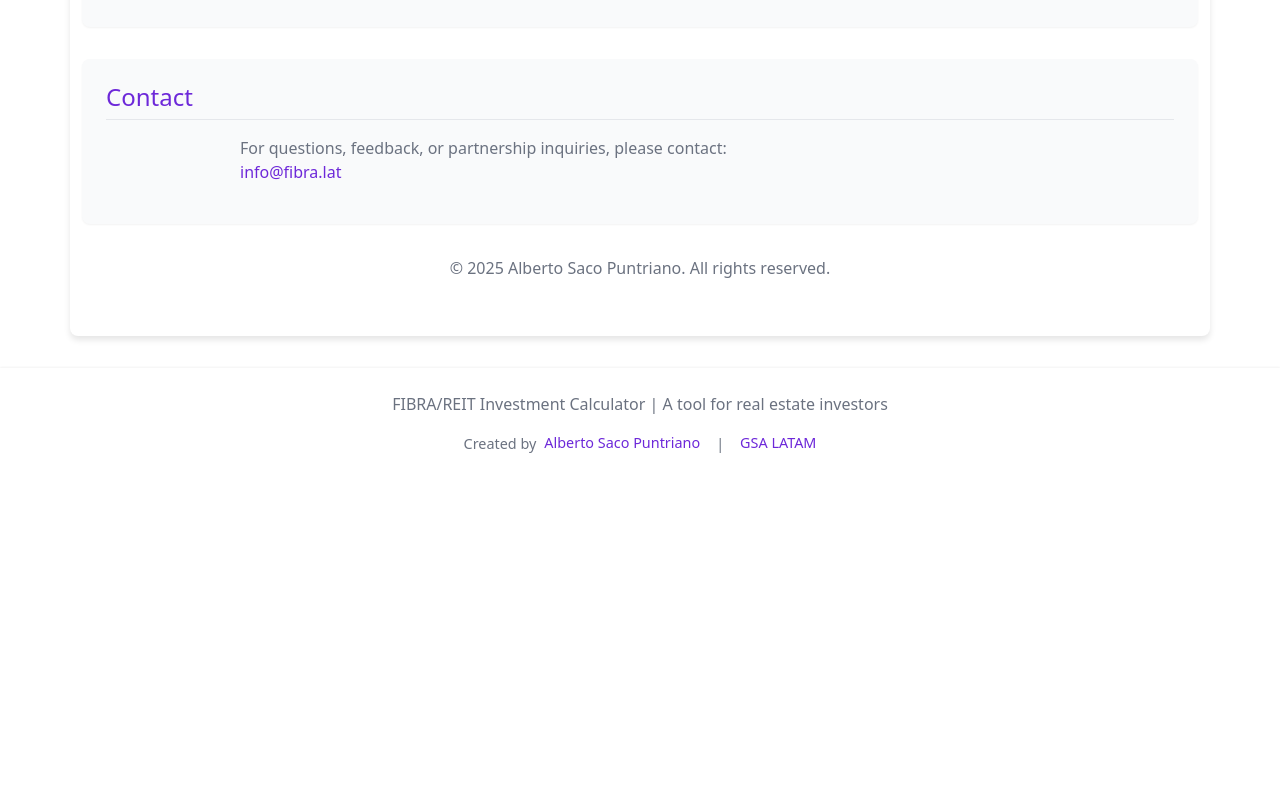
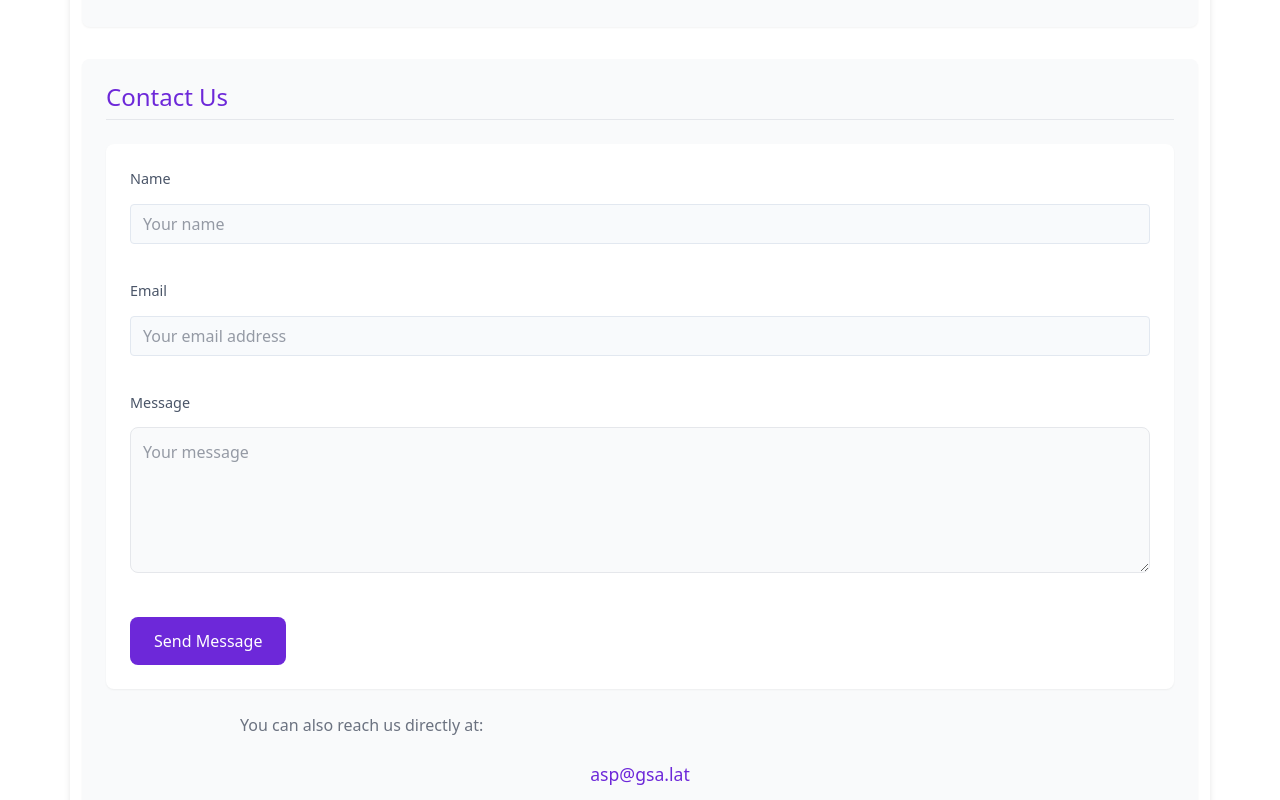
Before and after one commit to Matmax-Worldwide/fibra.lat, a React (Vite) app in the folder calculator/: page /about in a window 1280 px wide. Shown: the part 980-1780 px from the top of the page. Before the commit the page ends 1475 px from the top, so only its background shows below. Built offline with nearby package versions, Linux system fonts and the light colour scheme.

Commit message:
Add contact form to About page and update email to asp@gsa.lat

```diff
--- a/calculator/src/app/components/About.tsx
+++ b/calculator/src/app/components/About.tsx
@@ -1,6 +1,38 @@
-import React from 'react';
+import React, { useState } from 'react';
 
 const About: React.FC = () => {
+  const [formData, setFormData] = useState({
+    name: '',
+    email: '',
+    message: ''
+  });
+  const [formStatus, setFormStatus] = useState<'idle' | 'submitting' | 'success' | 'error'>('idle');
+
+  const handleChange = (e: React.ChangeEvent<HTMLInputElement | HTMLTextAreaElement>) => {
+    const { name, value } = e.target;
+    setFormData(prevData => ({
+      ...prevData,
+      [name]: value
+    }));
+  };
+
+  const handleSubmit = (e: React.FormEvent) => {
+    e.preventDefault();
+    setFormStatus('submitting');
+
+    // Simulate form submission - in a real app, you would send this to a server
+    setTimeout(() => {
+      console.log('Form submitted:', formData);
+      setFormStatus('success');
+      setFormData({ name: '', email: '', message: '' });
+
+      // Reset form status after 5 seconds
+      setTimeout(() => {
+        setFormStatus('idle');
+      }, 5000);
+    }, 1000);
+  };
+
   return (
     <div className="container">
       <h1>About FIBRA/REIT Investment Calculator</h1>
@@ -37,17 +69,70 @@ const About: React.FC = () => {
       </section>
 
       <section>
-        <h2>Contact</h2>
-        <p>
-          For questions, feedback, or partnership inquiries, please contact:
-          <br />
-          <a href="mailto:info@fibra.lat">info@fibra.lat</a>
-        </p>
+        <h2>Contact Us</h2>
+        <div className="contact-form-wrapper">
+          {formStatus === 'success' ? (
+            <div className="contact-success">
+              <h3>Thank you for your message!</h3>
+              <p>We will get back to you as soon as possible.</p>
+            </div>
+          ) : (
+            <form className="contact-form" onSubmit={handleSubmit}>
+              <div className="form-group">
+                <label htmlFor="name">Name</label>
+                <input
+                  type="text"
+                  id="name"
+                  name="name"
+                  value={formData.name}
+                  onChange={handleChange}
+                  required
+                  placeholder="Your name"
+                />
+              </div>
+
+              <div className="form-group">
+                <label htmlFor="email">Email</label>
+                <input
+                  type="email"
+                  id="email"
+                  name="email"
+                  value={formData.email}
+                  onChange={handleChange}
+                  required
+                  placeholder="Your email address"
+                />
+              </div>
+
+              <div className="form-group">
+                <label htmlFor="message">Message</label>
+                <textarea
+                  id="message"
+                  name="message"
+                  rows={5}
+                  value={formData.message}
+                  onChange={handleChange}
+                  required
+                  placeholder="Your message"
+                ></textarea>
+              </div>
+
+              <button
+                type="submit"
+                className="submit-button"
+                disabled={formStatus === 'submitting'}
+              >
+                {formStatus === 'submitting' ? 'Sending...' : 'Send Message'}
+              </button>
+            </form>
+          )}
+
+          <div className="contact-info">
+            <p>You can also reach us directly at:</p>
+            <a href="mailto:asp@gsa.lat" className="email-link">asp@gsa.lat</a>
+          </div>
+        </div>
       </section>
-
-      <footer>
-        <p>© 2025 Alberto Saco Puntriano. All rights reserved.</p>
-      </footer>
     </div>
   );
 };
--- a/calculator/src/app/styles.css
+++ b/calculator/src/app/styles.css
@@ -1516,3 +1516,118 @@ body {
     font-size: 1.25rem;
   }
 }
+
+/* Contact Form Styles */
+.contact-form-wrapper {
+  margin-top: 1.5rem;
+}
+
+.contact-form {
+  background-color: var(--background-white);
+  padding: 1.5rem;
+  border-radius: var(--border-radius);
+  box-shadow: var(--shadow-sm);
+  margin-bottom: 1.5rem;
+}
+
+.form-group {
+  margin-bottom: 1.25rem;
+}
+
+.form-group label {
+  display: block;
+  font-weight: 500;
+  margin-bottom: 0.5rem;
+  color: var(--text-color);
+}
+
+.form-group input,
+.form-group textarea {
+  width: 100%;
+  padding: 0.75rem;
+  border: 1px solid var(--border-color);
+  border-radius: var(--border-radius);
+  font-family: inherit;
+  font-size: 1rem;
+  color: var(--text-color);
+  background-color: var(--background-light);
+  transition: border-color 0.2s, box-shadow 0.2s;
+}
+
+.form-group input:focus,
+.form-group textarea:focus {
+  outline: none;
+  border-color: var(--primary-color);
+  box-shadow: 0 0 0 3px rgba(109, 40, 217, 0.1);
+}
+
+.submit-button {
+  background-color: var(--primary-color);
+  color: white;
+  border: none;
+  border-radius: var(--border-radius);
+  padding: 0.75rem 1.5rem;
+  font-size: 1rem;
+  font-weight: 500;
+  cursor: pointer;
+  transition: background-color 0.2s;
+}
+
+.submit-button:hover {
+  background-color: var(--primary-hover);
+}
+
+.submit-button:disabled {
+  background-color: #a78bda;
+  cursor: not-allowed;
+}
+
+.contact-info {
+  margin-top: 1.5rem;
+  text-align: center;
+}
+
+.email-link {
+  display: inline-block;
+  color: var(--primary-color);
+  font-weight: 500;
+  text-decoration: none;
+  font-size: 1.1rem;
+  margin-top: 0.5rem;
+  border-bottom: 1px solid transparent;
+  transition: border-bottom 0.2s;
+}
+
+.email-link:hover {
+  border-bottom: 1px solid var(--primary-color);
+}
+
+.contact-success {
+  text-align: center;
+  background-color: var(--success-color);
+  color: white;
+  padding: 1.5rem;
+  border-radius: var(--border-radius);
+  margin-bottom: 1.5rem;
+}
+
+.contact-success h3 {
+  margin-bottom: 0.5rem;
+  font-weight: 500;
+}
+
+/* Media Queries for Contact Form */
+@media (max-width: 768px) {
+  .contact-form {
+    padding: 1rem;
+  }
+
+  .form-group input,
+  .form-group textarea {
+    padding: 0.6rem;
+  }
+
+  .submit-button {
+    width: 100%;
+  }
+}
```
